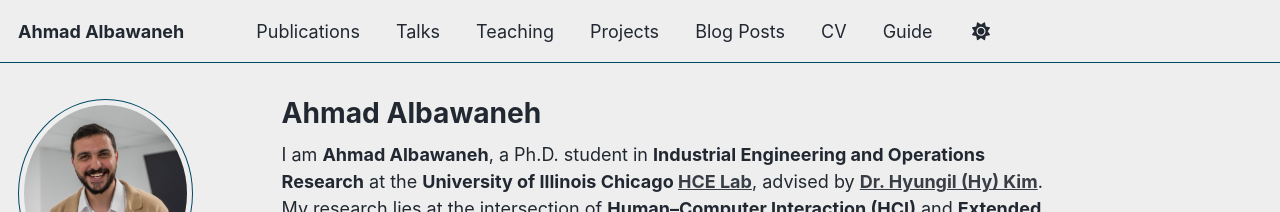
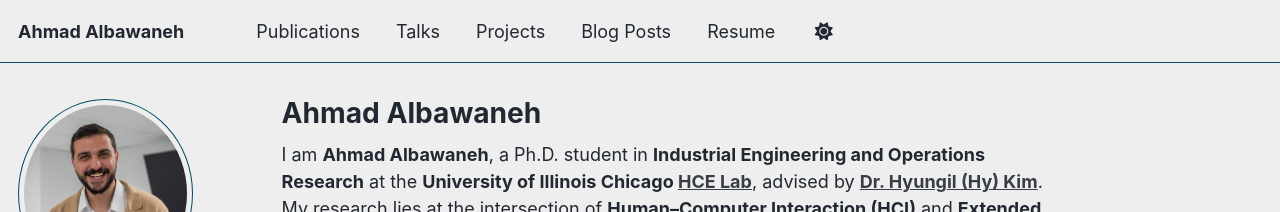
Before and after one commit to bawaneh/bawaneh, a Jekyll site: the page built from _pages/about.md, in a window 1280 px wide. Shown: the top 212 px of the page. Built offline with Jekyll 4.4.1, drawn with Linux system fonts in a browser that asks for light colours; some web fonts are replaced; a script that is not in the unit is left out.

Commit message:
Update navigation.yml

```diff
--- a/_data/navigation.yml
+++ b/_data/navigation.yml
@@ -14,8 +14,8 @@ main:
   - title: "Talks"
     url: /talks/
 
-  - title: "Teaching"
-    url: /teaching/
+ # - title: "Teaching"
+  #  url: /teaching/
 
   - title: "Projects"
     url: /portfolio/
@@ -23,11 +23,11 @@ main:
   - title: "Blog Posts"
     url: /year-archive/
 
-  - title: "CV"
+  - title: "Resume"
     url: /cv/
 
   # - title: "CV"
   #   url: /cv-json/
 
-  - title: "Guide"
-    url: /markdown/
+ # - title: "Guide"
+  #  url: /markdown/
```
